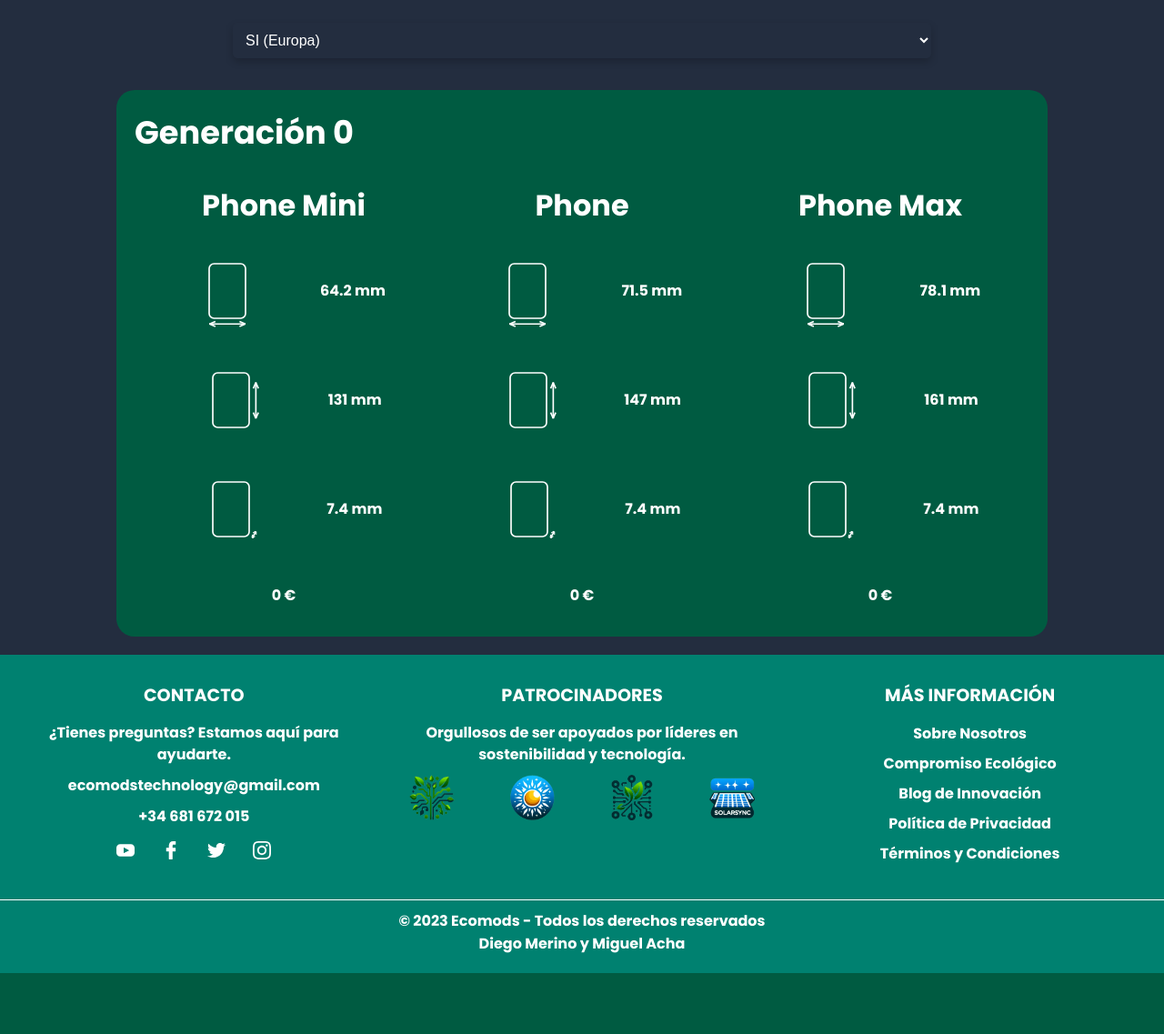
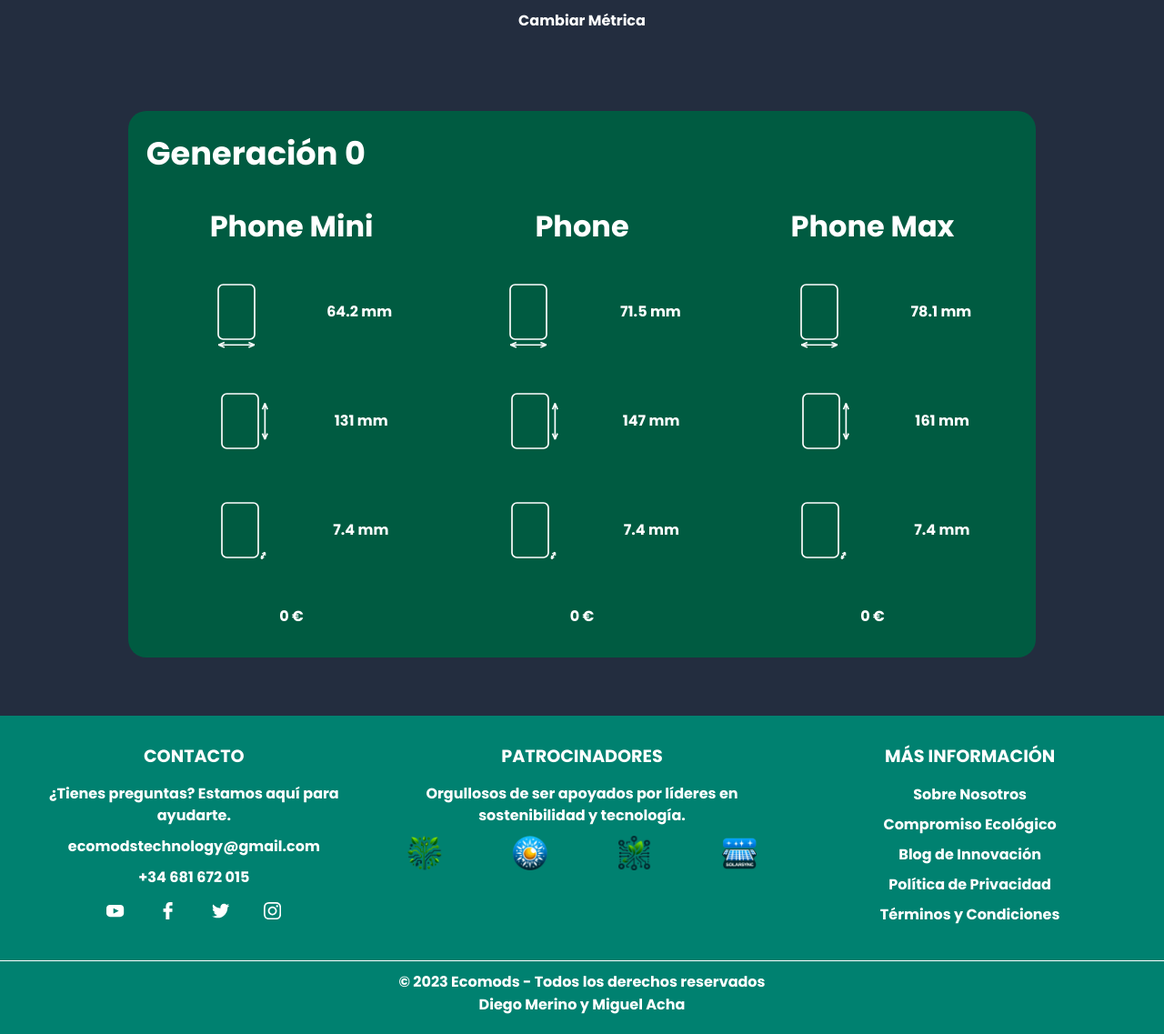
Before and after one commit to MiguelAchaD/IW_BI_GIW-6, a Django app: page /products/phone in a window 1280 px wide. Shown: the part 80-1217 px from the top of the page at 91% size. Before the commit the page ends 1150 px from the top, so only its background shows below. Run offline with Django 4.2, Linux system fonts and the light colour scheme; a user stored in the database is signed in; data comes from the database, SQL or seed files in the repository.

Commit message:
Actualizada la página de productos

```diff
--- a/Proyecto/web/app/static/css/footer.css
+++ b/Proyecto/web/app/static/css/footer.css
@@ -67,12 +67,12 @@ footer {
 }
 
 .social ul li {
-  margin: 0 15px;
+  margin: 0 1.5vw;
 }
 
 .social ul li a svg {
-  width: 20px;
-  height: 20px;
+  width: 1.5vw;
+  height: 1.5vw;
   display: inline-block;
   transition: transform 0.3s ease;
 }
@@ -89,7 +89,7 @@ footer {
 }
 
 .sponsors-logos img{
-  margin: 0 30px 0 30px;
-  height: 50px;
-  width: 50px;
+  margin: 0 3vw;
+  height: 3vw;
+  width: 3vw;
 }
--- a/Proyecto/web/app/static/css/navbar.css
+++ b/Proyecto/web/app/static/css/navbar.css
@@ -104,9 +104,6 @@ nav {
   margin: 20px 50px 20px 50px;
 }
 
-
-
-
 .profile-container {
   display: flex;
   flex-direction: column;
@@ -127,7 +124,7 @@ nav {
 }
 
 .show-profile {
-  transform: translate(-50%, 50%) scale(1);
+  transform: translate(calc(-25vw + 250px), 25vh) scale(1);
 }
 
 
--- a/Proyecto/web/app/static/css/products/products.css
+++ b/Proyecto/web/app/static/css/products/products.css
@@ -11,7 +11,7 @@ main {
 
 #all {
   background-color: var(--color03);
-  margin: 2vw 10vw 20px 10vw;
+  margin: 6vw 11vw 5vw 11vw;
   border-radius: 20px;
 }
 
@@ -29,15 +29,6 @@ main {
   font-family: "Poppins";
   font-weight: 900;
   font-size: 2.2em;
-}
-
-.metric-wrapper {
-  margin-top: 10px;
-  text-align: center;
-}
-
-.metric-wrapper label {
-  font-weight: bold;
 }
 
 .intern-wrapper {
@@ -91,30 +82,46 @@ main {
   margin-bottom: 10px;
 }
 
-select {
-  padding: 10px;
-  margin: 5px auto;
-  border: 2px solid var(--color05);
-  border-radius: 5px;
-  background-color: var(--color02);
-  color: white;
-  font-size: 1em;
-  cursor: pointer;
-  outline: none;
-  width: 60%;
-  box-shadow: 0px 4px 8px rgba(0, 0, 0, 0.2);
+.select-custom {
+  display: block;
+  margin: 0 auto;
+  position: relative;
+  width: fit-content;
 }
 
-select:hover {
-  border-color: var(--color02);
+.select-custom-trigger {
+  padding: 10px;
+  border-radius: 4px;
+  cursor: pointer;
+  text-align: center;
 }
 
-option {
-  background-color: var(--color02);
-  color: white;
-  padding: 10px;
+.custom-options {
+  position: absolute;
+  top: 100%;
+  left: 50%;
+  transform: translateX(-50%);
+  width: 300px;
+  border-radius: 4px;
+  overflow: hidden;
+  transition: max-height calc(var(--ease-time) * 2) ease;
+  max-height: 0;
+  z-index: 10;
 }
 
-option:hover {
-  background-color: var(--color04);
+.custom-option {
+  display: block;
+  padding: 10px;
+  cursor: pointer;
+  text-align: center;
+  width: 100%;
+  box-sizing: border-box;
 }
+
+.custom-option:hover {
+  color: var(--color04);
+}
+
+.select-custom.open .custom-options {
+  max-height: fit-content;
+}
--- a/Proyecto/web/app/static/js/general.js
+++ b/Proyecto/web/app/static/js/general.js
@@ -10,7 +10,8 @@ document.addEventListener("DOMContentLoaded", function() {
         threshold: 0.1
     });
 
-    document.querySelectorAll('main *, footer *').forEach(el => {
+    // Seleccionar elementos para animar, excluyendo el select y sus opciones
+    document.querySelectorAll('main *:not(.select-custom, .select-custom *)').forEach(el => {
         observer.observe(el);
     });
 });
--- a/Proyecto/web/app/static/js/products/products.js
+++ b/Proyecto/web/app/static/js/products/products.js
@@ -1,55 +1,85 @@
-var apiKey = 'hjdslfkadskfjsz';
-var baseURL = 'https://open.er-api.com/v6/latest/';
+document.addEventListener("DOMContentLoaded", function() {
+    var selectCustom = document.querySelector('.select-custom');
+    var optionsContainer = document.querySelector('.custom-options');
+    var selectTrigger = selectCustom.querySelector('.select-custom-trigger');
 
-document.addEventListener("DOMContentLoaded", function() {
-    var currentValue = "SI";
-    var selectElement = document.getElementById("input");
-    var distances = document.getElementsByClassName("distance")
-    var currencies = document.getElementsByClassName("currency")
-    const mmToInchRate = 25.4
+    selectCustom.addEventListener('click', function(e) {
+        var isOpen = optionsContainer.style.maxHeight === '150px';
+        optionsContainer.style.maxHeight = isOpen ? '0px' : '150px';
+        selectCustom.classList.toggle('open', !isOpen);
+        e.stopPropagation(); // Evita que este clic se propague al document
+    });
 
-    var distanceData = [];
+    var allOptions = document.querySelectorAll('.custom-option');
+    allOptions.forEach(function(option) {
+        option.addEventListener('click', function(e) {
+            selectTrigger.textContent = this.textContent;
+            selectTrigger.dataset.value = this.dataset.value;
+            optionsContainer.style.maxHeight = '0px';
+            handleMetricChange(this.dataset.value);
+            e.stopPropagation(); // Evita que este clic se propague al document
+        });
+    });
+
+    // Cerrar el desplegable al hacer clic fuera de él
+    document.addEventListener('click', function(event) {
+        if (!selectCustom.contains(event.target) && optionsContainer.style.maxHeight === '150px') {
+            optionsContainer.style.maxHeight = '0px';
+            selectCustom.classList.remove('open');
+        }
+    });
+
+    initializeValuesAndFetchConversionRate();
+});
+
+var conversionRate;
+var originalPrices = [];
+var originalDistances = [];
+
+function initializeValuesAndFetchConversionRate() {
+    var currencies = document.getElementsByClassName("currency");
+    var distances = document.getElementsByClassName("distance");
+
+    // Almacenar los precios originales
+    for (var i = 0; i < currencies.length; i++) {
+        originalPrices.push(parseFloat(currencies[i].innerText.split(" ")[0].replace(",", ".")));
+    }
+    for (var i = 0; i < distances.length; i++) {
+        originalDistances.push(parseFloat(distances[i].innerText.split(" ")[0].replace(",", ".")));
+    }
+    getConversionRate();
+}
+
+function getConversionRate() {
+    var url = `https://api.exchangerate-api.com/v4/latest/EUR`;
+
+    fetch(url)
+        .then(response => response.json())
+        .then(data => {
+            conversionRate = data.rates.USD;
+        })
+        .catch(error => console.error('Error al obtener la tasa de conversión:', error));
+}
+
+function handleMetricChange(selectedValue) {
+    var distances = document.getElementsByClassName("distance");
+    var currencies = document.getElementsByClassName("currency");
 
     for (var i = 0; i < distances.length; i++) {
-        var originalDistance = parseFloat(distances[i].innerText.split(" ")[0].replace(",", "."));
-        var convertedDistance = (parseFloat(originalDistance / mmToInchRate).toFixed(2));
-        distanceData.push({ mm: originalDistance, inch: convertedDistance });
+        if (selectedValue === "SI") {
+            distances[i].innerText = originalDistances[i] + " mm";
+        } else if (selectedValue === "Imperial") {
+            var convertedDistance = (originalDistances[i] / 25.4).toFixed(2);
+            distances[i].innerText = convertedDistance + " inch";
+        }
     }
 
-    fetch(baseURL + 'EUR?apikey=' + apiKey)
-        .then(response => response.json())
-        .then(data => {
-            var conversionRate = data.rates.USD;
-        })
-
-    selectElement.addEventListener("change", function() {
-        var selectedValue = selectElement.value;
-        if (selectedValue == "SI" && selectedValue != currentValue){
-            for (var j = 0; j < distanceData.length; j++){
-                distances[j].innerText = distanceData[j].mm + " mm"
-            }
-            for (var i = 0; i < currencies.length; i++){
-                price = parseFloat(currencies[i].innerText.split(" ")[0].replace(",", "."));
-                if (price > 0){
-                    currencies[i].innerText = (price*(1-conversionRate)).toString() + " €";
-                } else {
-                    currencies[i].innerText = "0 €";
-                }
-            }
-            currentValue = "SI";
-        } else if (selectedValue == "Imperial" && selectedValue != currentValue) {
-            for (var j = 0; j < distanceData.length; j++){
-                distances[j].innerText = distanceData[j].inch + " inch"
-            }
-            for (var i = 0; i < currencies.length; i++){
-                price = parseFloat(currencies[i].innerText.split(" ")[0].replace(",", "."));
-                if (price > 0){
-                    currencies[i].innerText = (price*conversionRate).toString() + " $";
-                } else {
-                    currencies[i].innerText = "0 $";
-                }
-            }
-            currentValue = "Imperial";
+    for (var i = 0; i < currencies.length; i++) {
+        if (selectedValue === "SI") {
+            currencies[i].innerText = originalPrices[i].toFixed(2) + " €";
+        } else if (selectedValue === "Imperial") {
+            var convertedPrice = (originalPrices[i] * conversionRate).toFixed(2);
+            currencies[i].innerText = convertedPrice + " $";
         }
-    });
-});
+    }
+}
--- a/Proyecto/web/app/templates/products/products.html
+++ b/Proyecto/web/app/templates/products/products.html
@@ -3,38 +3,51 @@
 {% load custom_tags %}
 
 {% block additionalLinks %}
-  <link rel="stylesheet" href="{% static 'css/products/products.css' %}"></link>
+  <link rel="stylesheet" href="{% static 'css/products/products.css' %}" />
   <script src="{% static 'js/products/products.js' %}" defer></script>
 {% endblock %}
 
 {% block title %}
-  Ecomods - {{product}}s
+  Ecomods - {{ product }}
 {% endblock %}
 
 {% block content %}
-    <div class="metric-wrapper">
-      <label for="input"></label>
-      <select name="metrics" id="input" autocomplete="off">
-        <option value="SI">SI (Europa)</option>
-        <option value="Imperial">Imperial (América del Norte)</option>
-      </select>
+<div class="select-custom">
+  <div class="select-custom-trigger">Cambiar Métrica</div>
+  <div class="custom-options">
+    <span class="custom-option" data-value="SI">SI (Europa)</span>
+    <span class="custom-option" data-value="Imperial">Imperial (América del Norte)</span>
   </div>
+</div>
+
   <div id="all">
     {% for generation in product_generations %}
-        <h1 id="generation">Generación {{generation}}</h1>
+      <h1 id="generation">Generación {{ generation }}</h1>
       <div class="wrapper">
         {% for product in product_generations|get_genToProds:generation %}
           <div class="product">
-              <p class="prod-name">{{product.name}}</p>
-              {% if product|get_productType == "LP" %}
-                <div class="intern-wrapper info"><img class="dimension" alt="productYDimension" src="{% static 'images/y.svg' %}"><p class="distance">{{product.dimensionX|formatDec}} mm</p></div>
-                <div class="intern-wrapper info"><img class="dimension" alt="productXDimension" src="{% static 'images/x.svg' %}"><p class="distance">{{product.dimensionY|formatDec}} mm</p></div>
+            <p class="prod-name">{{ product.name }}</p>
+            {% if product|get_productType == 'LP' %}
+              <div class="intern-wrapper info">
+                <img class="dimension" alt="productYDimension" src="{% static 'images/y.svg' %}" /><p class="distance">{{ product.dimensionX|formatDec }} mm</p>
+              </div>
+              <div class="intern-wrapper info">
+                <img class="dimension" alt="productXDimension" src="{% static 'images/x.svg' %}" /><p class="distance">{{ product.dimensionY|formatDec }} mm</p>
+              </div>
             {% else %}
-                <div class="intern-wrapper info"><img class="dimension" alt="productXDimension" src="{% static 'images/x.svg' %}"><p class="distance">{{product.dimensionX|formatDec}} mm</p></div>
-                <div class="intern-wrapper info"><img class="dimension" alt="productYDimension" src="{% static 'images/y.svg' %}"><p class="distance">{{product.dimensionY|formatDec}} mm</p></div>
+              <div class="intern-wrapper info">
+                <img class="dimension" alt="productXDimension" src="{% static 'images/x.svg' %}" /><p class="distance">{{ product.dimensionX|formatDec }} mm</p>
+              </div>
+              <div class="intern-wrapper info">
+                <img class="dimension" alt="productYDimension" src="{% static 'images/y.svg' %}" /><p class="distance">{{ product.dimensionY|formatDec }} mm</p>
+              </div>
             {% endif %}
-                <div class="intern-wrapper info"><img class="dimension" alt="productZDimension" src="{% static 'images/z.svg' %}"><p class="distance">{{product.dimensionZ|formatDec}} mm</p></div>
-                <div class="intern-wrapper"><a href="#" class="currency">{{product.price|formatDec}} €</a></div>
+            <div class="intern-wrapper info">
+              <img class="dimension" alt="productZDimension" src="{% static 'images/z.svg' %}" /><p class="distance">{{ product.dimensionZ|formatDec }} mm</p>
+            </div>
+            <div class="intern-wrapper">
+              <a href="#" class="currency">{{ product.price|formatDec }} €</a>
+            </div>
           </div>
         {% endfor %}
       </div>
```
Lines whose indentation alone changed are shown as unchanged.
